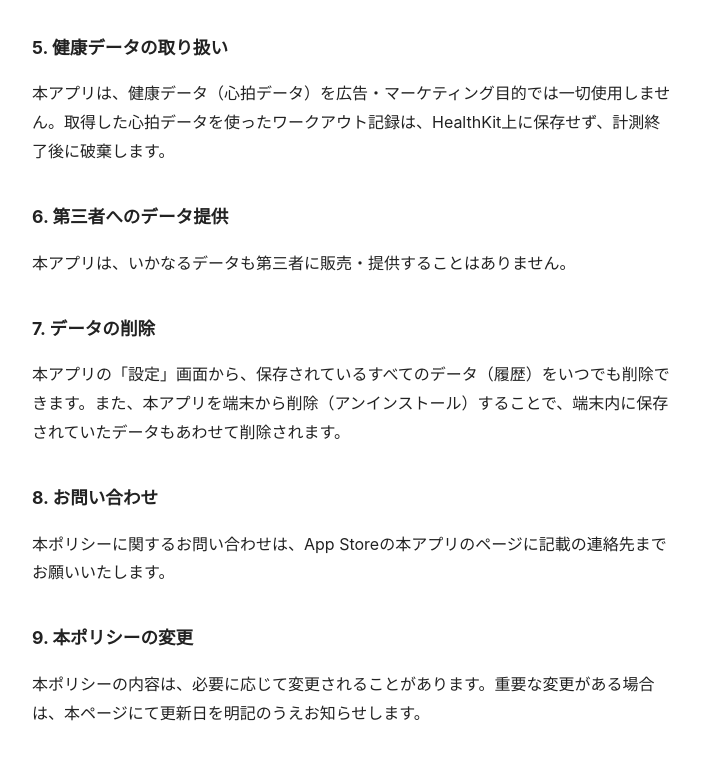
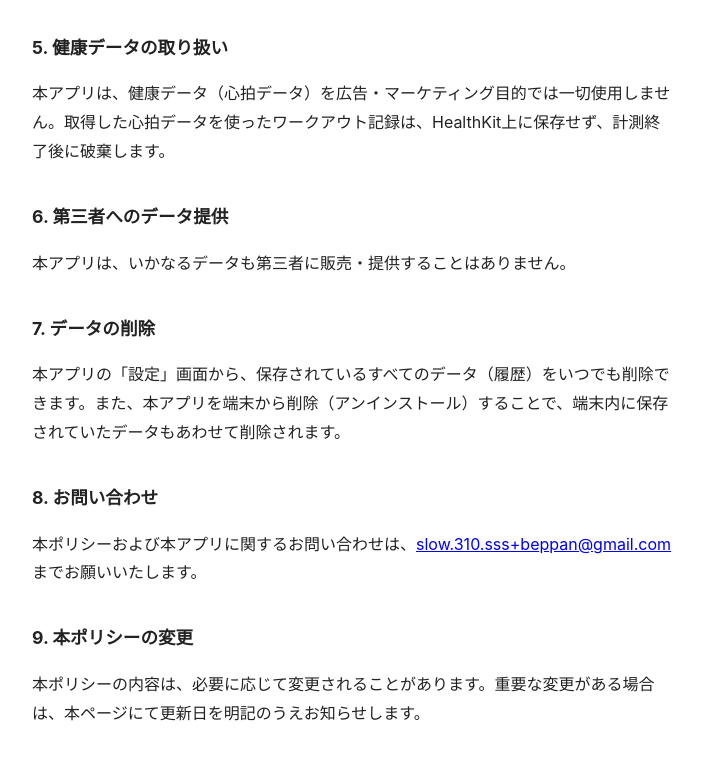
Before and after one commit to shuns7sss-rgb/shinpaku-jinmon-privacy, a plain HTML site: page index.html in a window 1280 px wide. Shown: the part 1064-1824 px from the top of the page, without its empty margins (288-990 px from the left). Drawn offline with Linux system fonts and the light colour scheme.

Commit message:
Add contact email to privacy policy

```diff
--- a/index.html
+++ b/index.html
@@ -40,7 +40,7 @@
 <p>本アプリの「設定」画面から、保存されているすべてのデータ（履歴）をいつでも削除できます。また、本アプリを端末から削除（アンインストール）することで、端末内に保存されていたデータもあわせて削除されます。</p>
 
 <h2>8. お問い合わせ</h2>
-<p>本ポリシーに関するお問い合わせは、App Storeの本アプリのページに記載の連絡先までお願いいたします。</p>
+<p>本ポリシーおよび本アプリに関するお問い合わせは、<a href="mailto:slow.310.sss+beppan@gmail.com">slow.310.sss+beppan@gmail.com</a> までお願いいたします。</p>
 
 <h2>9. 本ポリシーの変更</h2>
 <p>本ポリシーの内容は、必要に応じて変更されることがあります。重要な変更がある場合は、本ページにて更新日を明記のうえお知らせします。</p>
```
